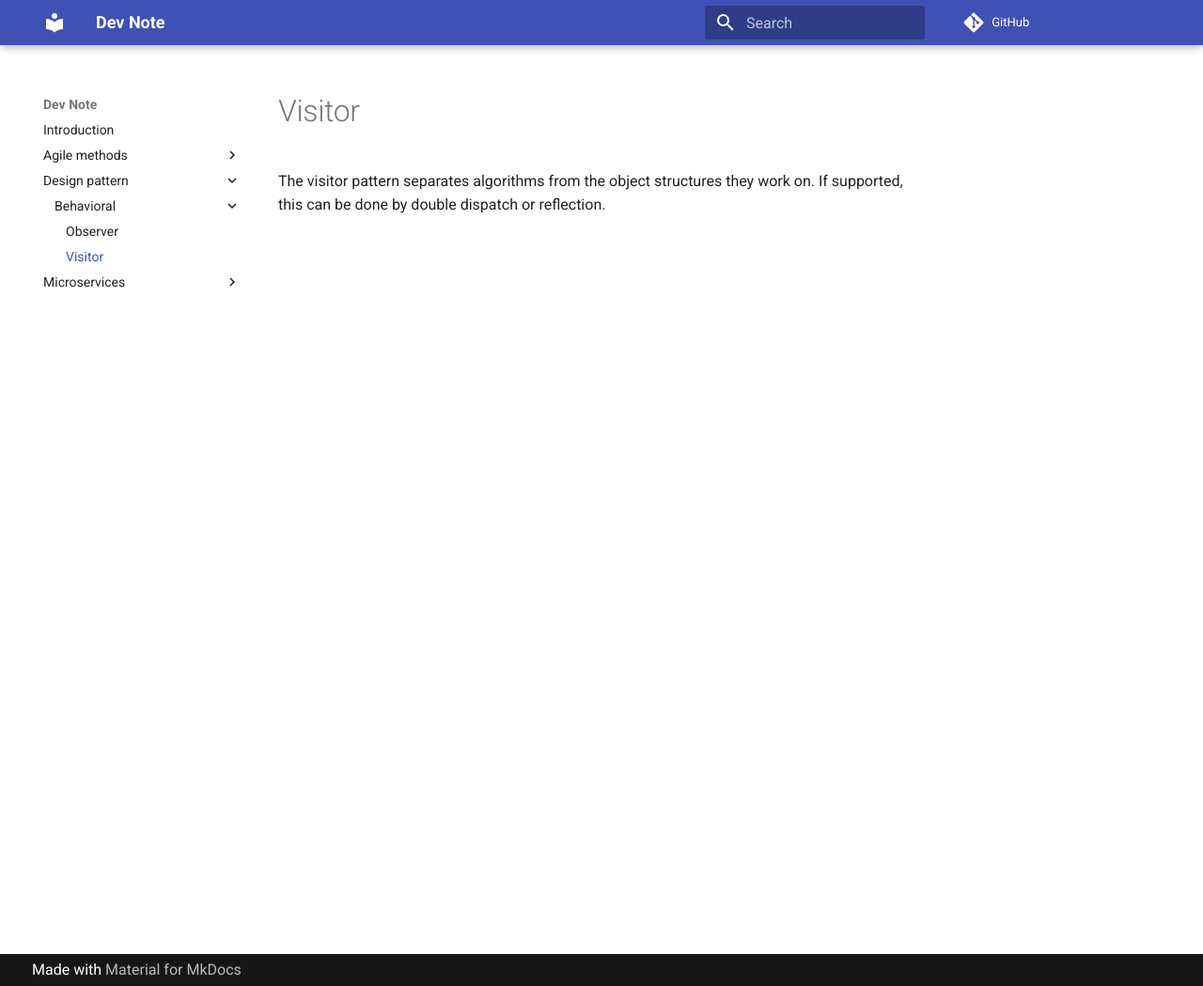
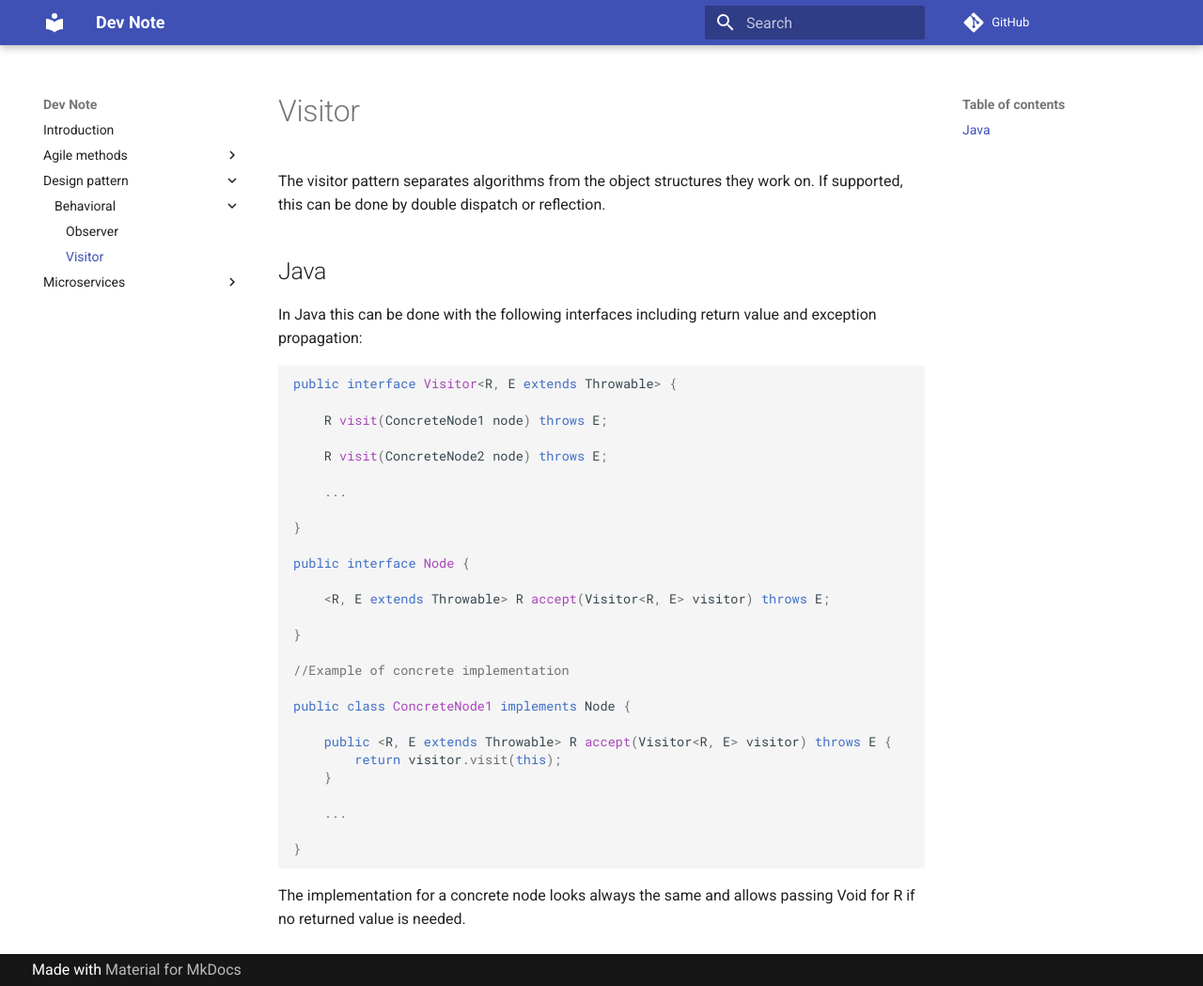
Before and after one commit to thomaszub/dev-note, an MkDocs documentation site: the page built from docs/design_pattern/behavioral/visitor.md, in a window 1280 px wide and 1049 px high. Shown: the whole window at 94% size. Built offline with MkDocs 1.6.1 and Material for MkDocs 9.7.7, drawn with Linux system fonts in a browser that asks for light colours; nearby versions of some CDN libraries; comment, search, counter and statistics services are not loaded.

Commit message:
Added Java example of visitor pattern

````diff
--- a/docs/design_pattern/behavioral/visitor.md
+++ b/docs/design_pattern/behavioral/visitor.md
@@ -2,3 +2,37 @@
 
 The visitor pattern separates algorithms from the object structures they work on.
 If supported, this can be done by double dispatch or reflection.
+
+## Java
+
+In Java this can be done with the following interfaces including return value and exception propagation:
+```java
+public interface Visitor<R, E extends Throwable> {
+
+    R visit(ConcreteNode1 node) throws E;
+
+    R visit(ConcreteNode2 node) throws E;
+
+    ...
+
+}
+
+public interface Node {
+
+    <R, E extends Throwable> R accept(Visitor<R, E> visitor) throws E;
+
+}
+
+//Example of concrete implementation
+
+public class ConcreteNode1 implements Node {
+
+    public <R, E extends Throwable> R accept(Visitor<R, E> visitor) throws E {
+        return visitor.visit(this);
+    }
+
+    ...
+
+}
+```
+The implementation for a concrete node looks always the same and allows passing Void for R if no returned value is needed.
````
